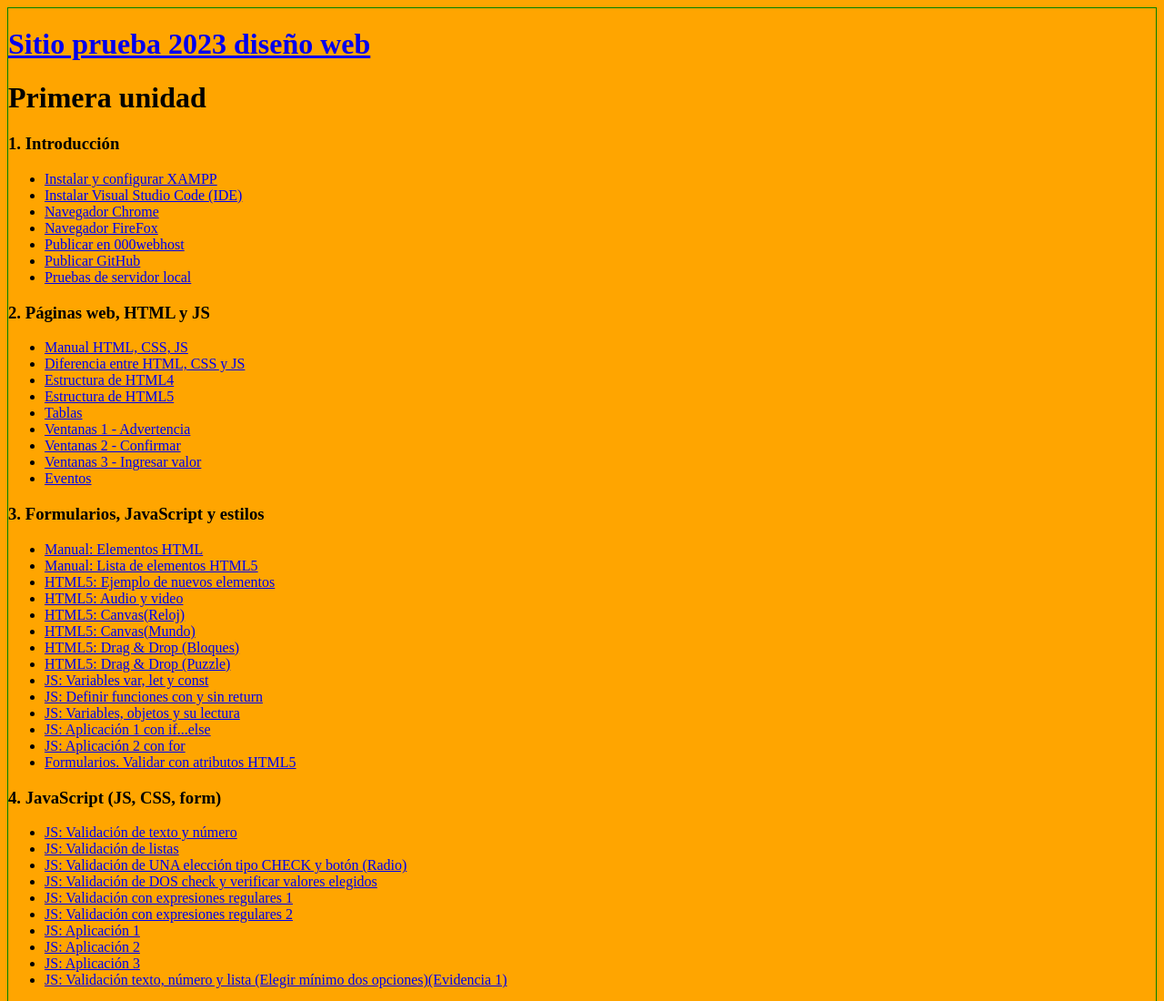
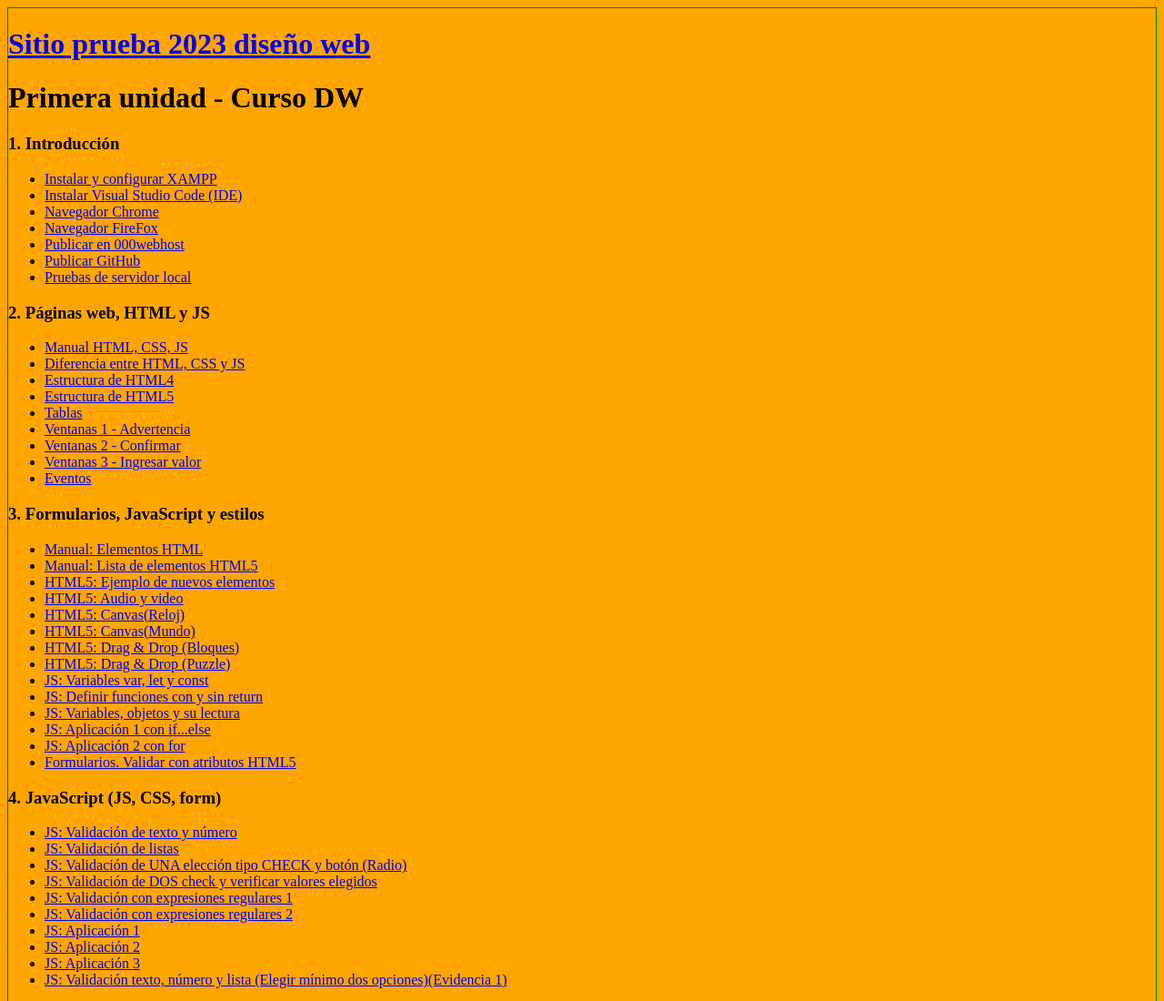
Before and after one commit to alonderluis/sitio1, a plain HTML site: page index.html in a window 1280 px wide. Shown: the top 1100 px of the page at 91% size. Drawn offline with Linux system fonts and the light colour scheme.

Commit message:
v02 se carga index,agrega pagina 2 y nueva carpeta

```diff
--- a/index.html
+++ b/index.html
@@ -10,7 +10,7 @@
 		diseño web
 	</a> </h1>
 
-	<h1> Primera unidad </h1>
+	<h1> Primera unidad - Curso DW</h1>
 	<h3> 1. Introducción </h3>
 	<ul>
 		<li> <a target="_blank" href="https://www.apachefriends.org/download.html">Instalar y configurar XAMPP</a></li>
```
Also changed, not shown: unid3/pagina3.html (added).
